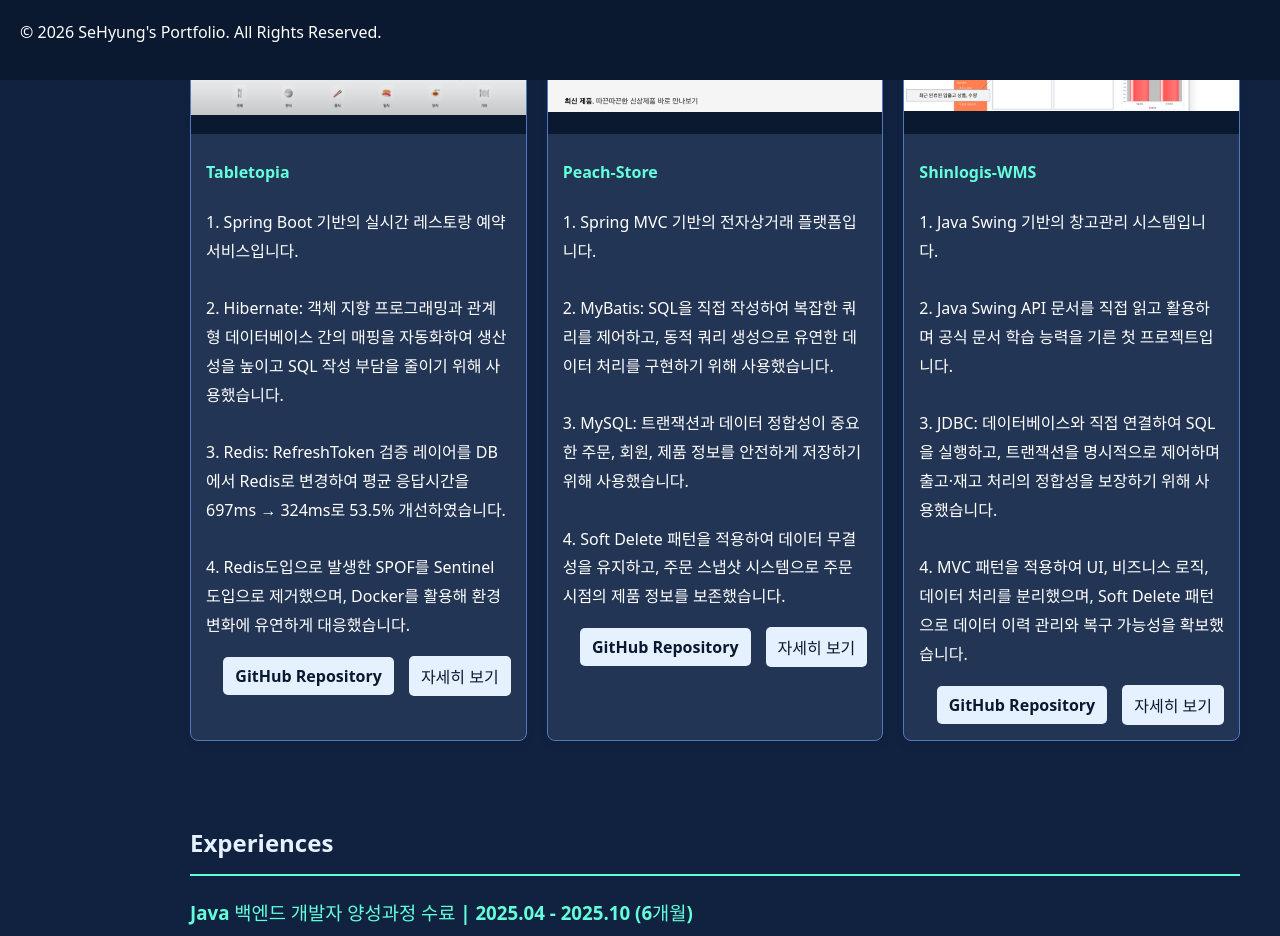
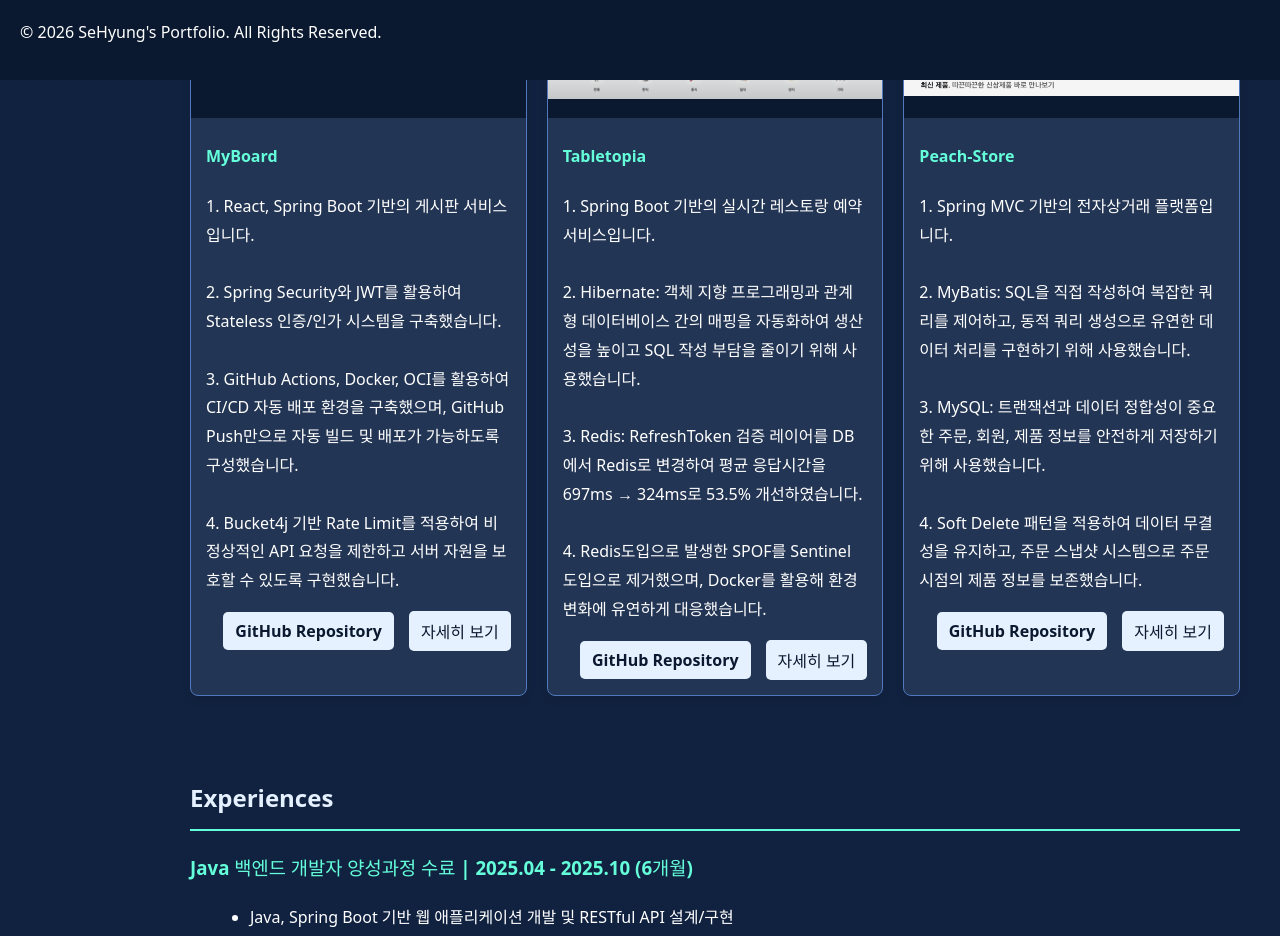
Before and after one commit to sh-Dang/portfolio, a React (Vite) app: page / in a window 1280 px wide. Shown: the part 720-1656 px from the top of the page. Built offline with nearby package versions, Linux system fonts and the light colour scheme.

Commit message:
Shinlogis  프로젝트태그 삭제, Myboard프로젝트 태그 추가

```diff
--- a/src/pages/About.jsx
+++ b/src/pages/About.jsx
@@ -48,7 +48,7 @@ const About = () => {
           <p>
             E-mail : henrys200632@gmail.com<br></br>
             Phone : 010-9009-0592
-
+            </p>
       <div className="social-links">
         <a href="https://github.com/sh-Dang" target="_blank" rel="noopener noreferrer" className="social-link">
           <img src={`https://github.com/fluidicon.png`} alt="GitHub" className="social-icon" />
@@ -59,8 +59,6 @@ const About = () => {
           <span>블로그</span>
         </a>
       </div>
-
-          </p>
         </div>
       </div>
     </motion.div>
--- a/src/pages/Projects.jsx
+++ b/src/pages/Projects.jsx
@@ -2,6 +2,7 @@ import React, { useState } from 'react';
 import { motion } from 'framer-motion';
 import Modal from '../components/Modal';
 import './Projects.css';
+import { details } from 'framer-motion/client';
 
 const pageVariants = {
   initial: {
@@ -26,8 +27,93 @@ const pageTransition = {
 
 const projects = [
   {
+    title: 'MyBoard',
+    description:
+      '1. React, Spring Boot 기반의 게시판 서비스입니다.\n\n' +
+      '2. Spring Security와 JWT를 활용하여 Stateless 인증/인가 시스템을 구축했습니다.\n\n' +
+      '3. GitHub Actions, Docker, OCI를 활용하여 CI/CD 자동 배포 환경을 구축했으며, GitHub Push만으로 자동 빌드 및 배포가 가능하도록 구성했습니다.\n\n' +
+      '4. Bucket4j 기반 Rate Limit를 적용하여 비정상적인 API 요청을 제한하고 서버 자원을 보호할 수 있도록 구현했습니다.',
+    period: '2026.03.04 ~ 진행 중',
+    team: '1인 개발',
+    detailedDescription: [
+      {
+        title: '개요',
+        content:
+          'React와 Spring Boot 기반으로 구현한 게시판 서비스입니다.\n\n' +
+          '단순 CRUD 구현에 그치지 않고, JWT 기반 인증/인가, Rate Limit, Docker, GitHub Actions, OCI 배포를 적용하여 실제 운영 환경을 고려한 백엔드 아키텍처 구축에 중점을 두었습니다.\n\n' +
+          'CI/CD 파이프라인을 구성하여 GitHub Push만으로 자동 빌드 및 배포가 가능하도록 구현했으며, Spring Security 기반의 권한 처리와 예외 응답 표준화 등을 통해 안정적인 서비스 구조를 설계했습니다.',
+      },
+      {
+        title: 'Skills',
+        content:
+          '- Backend : Java, Spring Boot, Spring Security, JPA/Hibernate, JWT\n' +
+          '- Frontend : React, JavaScript, HTML5, CSS3\n' +
+          '- Database : MySQL\n' +
+          '- Infra & DevOps : Docker, GitHub Actions, Oracle Cloud Infrastructure(OCI)\n' +
+          '- Tools : Gradle, Git, GitHub, Lombok',
+      },
+      {
+        title: 'JWT 기반 인증/인가 시스템',
+        content:
+          '### AS-IS\n' +
+          '- 세션 기반 인증 방식은 서버 메모리 사용량 증가 및 확장성에 한계 존재\n' +
+          '- 서버 확장 시 세션 공유(Session Clustering) 문제 발생 가능\n\n' +
+          '### TO-BE\n' +
+          '- Spring Security와 JWT를 활용한 Stateless 인증 구조 적용\n' +
+          '- Custom Filter 및 Security Context 기반 인증 처리 구현',
+      },
+      {
+        title: 'CI/CD 자동 배포 구축',
+        content:
+          '### AS-IS\n' +
+          '- 코드 수정 후 수동 빌드 및 서버 배포 필요\n' +
+          '- 배포 과정에서 휴먼 에러 발생 가능\n' +
+          '- 운영 서버 반영 과정이 비효율적\n\n' +
+          '### TO-BE\n' +
+          '- GitHub Actions 기반 CI/CD 파이프라인 구축\n' +
+          '- GitHub Push 시 자동 테스트 및 빌드 수행\n' +
+          '- Docker Image 생성 후 Docker Hub에 Push\n' +
+          '- OCI 서버에서 최신 컨테이너 자동 배포\n' +
+          '- 배포 자동화를 통해 운영 효율성과 배포 안정성 향상',
+      },
+      {
+        title: 'Rate Limit 적용',
+        content:
+          '### 문제 상황\n' +
+          '- 외부 사용자 접근이 가능한 환경에서 과도한 API 요청 발생 가능\n' +
+          '- 인증 및 게시글 API에 대한 무차별 요청 위험 존재\n\n' +
+          '### 해결\n' +
+          '- Bucket4j 기반 Rate Limit 적용\n' +
+          '- IP 기준 요청 횟수 제한 구현\n' +
+          '- JwtAuthenticationFilter 이전에 필터를 배치하여 비정상 요청 선제 차단\n' +
+          '- 서버 자원 보호 및 API 안정성 향상',
+      },
+      {
+        title: '개선할 점',
+        content:
+          '- 테스트 코드 및 CI 단계 자동화 강화\n' +
+          '- Redis 캐싱 전략을 적용하여 RefreshToken 로직 추가 및 조회 성능 개선 \n' +
+          '- 이미지 업로드 기능을 도입하여 사용자 경험 및 게시글 표현력 향상 필요 ',
+      },
+      {
+        title: '회고',
+        content:
+          '이번 프로젝트를 통해 단순 기능 구현을 넘어, 실제 운영 환경을 고려한 백엔드 서비스 구조를 고민할 수 있었습니다.\n\n' +
+          'JWT 기반 인증/인가, Docker 기반 컨테이너 환경, GitHub Actions를 활용한 CI/CD 자동 배포까지 직접 구축하며 서비스 운영 흐름 전반을 경험했습니다.\n\n' +
+          '특히 배포 자동화 과정에서 환경 변수 관리, Docker 이미지 버전 관리, 서버 배포 흐름 등을 다루며 DevOps 영역에 대한 이해도를 높일 수 있었습니다.\n\n' +
+          '또한 Spring Security Filter Chain 구조와 인증 처리 흐름을 직접 구현하면서 보안 아키텍처에 대한 이해도 함께 향상시킬 수 있었습니다.',
+      },
+    ],
+    imageUrl: `${import.meta.env.BASE_URL}boardcicd.png`,
+    githubUrl: 'https://github.com/sh-Dang/boardcicd',
+  },
+  {
     title: 'Tabletopia',
-    description: '1. Spring Boot 기반의 실시간 레스토랑 예약 서비스입니다. \n\n2. Hibernate: 객체 지향 프로그래밍과 관계형 데이터베이스 간의 매핑을 자동화하여 생산성을 높이고 SQL 작성 부담을 줄이기 위해 사용했습니다.\n\n 3. Redis: RefreshToken 검증 레이어를 DB에서 Redis로 변경하여 평균 응답시간을 697ms → 324ms로 53.5% 개선하였습니다. \n\n 4. Redis도입으로 발생한 SPOF를 Sentinel 도입으로 제거했으며, Docker를 활용해 환경 변화에 유연하게 대응했습니다.',
+    description:
+    '1. Spring Boot 기반의 실시간 레스토랑 예약 서비스입니다. \n\n' +
+    '2. Hibernate: 객체 지향 프로그래밍과 관계형 데이터베이스 간의 매핑을 자동화하여 생산성을 높이고 SQL 작성 부담을 줄이기 위해 사용했습니다.\n\n' +
+    '3. Redis: RefreshToken 검증 레이어를 DB에서 Redis로 변경하여 평균 응답시간을 697ms → 324ms로 53.5% 개선하였습니다. \n\n' +
+    '4. Redis도입으로 발생한 SPOF를 Sentinel 도입으로 제거했으며, Docker를 활용해 환경 변화에 유연하게 대응했습니다.',
     period: '2025.09.08 ~ 2025.10.20 (6주)',
     team: '5명',
     detailedDescription: [
@@ -69,7 +155,11 @@ const projects = [
   },
   {
     title: 'Peach-Store',
-    description: '1. Spring MVC 기반의 전자상거래 플랫폼입니다. \n\n2. MyBatis: SQL을 직접 작성하여 복잡한 쿼리를 제어하고, 동적 쿼리 생성으로 유연한 데이터 처리를 구현하기 위해 사용했습니다. \n\n3. MySQL: 트랜잭션과 데이터 정합성이 중요한 주문, 회원, 제품 정보를 안전하게 저장하기 위해 사용했습니다. \n\n4. Soft Delete 패턴을 적용하여 데이터 무결성을 유지하고, 주문 스냅샷 시스템으로 주문 시점의 제품 정보를 보존했습니다.',
+    description:
+    '1. Spring MVC 기반의 전자상거래 플랫폼입니다. \n\n' +
+    '2. MyBatis: SQL을 직접 작성하여 복잡한 쿼리를 제어하고, 동적 쿼리 생성으로 유연한 데이터 처리를 구현하기 위해 사용했습니다. \n\n' +
+    '3. MySQL: 트랜잭션과 데이터 정합성이 중요한 주문, 회원, 제품 정보를 안전하게 저장하기 위해 사용했습니다. \n\n' +
+    '4. Soft Delete 패턴을 적용하여 데이터 무결성을 유지하고, 주문 스냅샷 시스템으로 주문 시점의 제품 정보를 보존했습니다.',
     period: '2025.07.10 ~ 2025.08.05 (4주)',
     team: '5명',
     detailedDescription: [
@@ -110,48 +200,48 @@ const projects = [
     githubUrl: 'https://github.com/zero5ive/Peach-Store',
 
   },
-  {
-    title: 'Shinlogis-WMS',
-    description: '1. Java Swing 기반의 창고관리 시스템입니다. \n\n2. Java Swing API 문서를 직접 읽고 활용하며 공식 문서 학습 능력을 기른 첫 프로젝트입니다.\n\n3. JDBC: 데이터베이스와 직접 연결하여 SQL을 실행하고, 트랜잭션을 명시적으로 제어하며 출고·재고 처리의 정합성을 보장하기 위해 사용했습니다. \n\n4. MVC 패턴을 적용하여 UI, 비즈니스 로직, 데이터 처리를 분리했으며, Soft Delete 패턴으로 데이터 이력 관리와 복구 가능성을 확보했습니다.',
-    period: '2025.06.02 ~ 2025.06.29 (4주)',
-    team: '5명',
-    detailedDescription: [
-      {
-        title: '개요',
-        content: '창고 내 입고·출고·재고·보관을 종합적으로 관리하는 경량형 창고관리(WMS) 시스템입니다.\n\n실제 물류 프로세스(공급사 → 창고 → 지점)의 흐름을 기반으로, 출고 처리와 재고 차감, 파손 관리 등 핵심 업무를 수행할 수 있도록 설계되었습니다.',
-      },
-      {
-        title: '역할',
-        content: 'Java Swing 기반 클라이언트에서 출고(Outbound) 기능과 주문 조회 기능을 개발했습니다.\n\n1. 출고 예정 목록 조회, 주문 상세 조회 화면 구현\n2. 출고 확정 시 재고 차감 및 입출고 기록 저장 로직 개발\n3. 주문 데이터 필터 검색 기능 구현\n4. JDBC 기반 DAO 구성 및 SQL 작성',
-      },
-      {
-        title: 'Skills',
-        content: 'Backend : Java, JDBC \n\nFrontend(UI) : Java Swing\n\nDatabase : MySQL',
-      },
-      {
-        title: '출고(Outbound) 기능',
-        content: '### AS-IS\n- 기존 출고 흐름이 정리되어 있지 않아 작업자가 물류 프로세스를 단계별로 확인하기 어려웠음\n- 재고 차감, 출고 기록 저장, 파손 처리 등 각 기능이 분리되어 있어 연계 작업 중 데이터 불일치 가능성이 존재\n\n### TO-BE\n- 출고 조회 → 상세 확인 → 출고 확정까지 이어지는 단일 프로세스 흐름 완성\n- 출고 확정 시\n- 재고 자동 차감\n- 출고 기록 저장\n- 출고 상세 테이블 기록까지 일괄 처리\n- 파손/부분 출고 등 예외 처리 로직 반영\n- Swing UI와 DAO 로직 연동으로 실제 현장의 물류 처리 흐름을 반영',
-      },
-      {
-        title: '주문 조회(Order Inquiry)',
-        content: '### AS-IS\n- 주문을 창고/지점별로 필터링하거나 상세 데이터를 확인하는 기능이 부재\n- 주문번호로만 관리되어 작업 편의성이 떨어짐\n\n### TO-BE\n- 창고·지점 기준 주문 검색 기능 추가\n- 주문 상세 팝업 구현으로 제품별 수량/상세 정보 확인 가능\n- UI에서 검색 조건 선택 → DB 조회 → 테이블 렌더링 구조로 개선',
-      },
-      {
-        title: 'Soft Delete 적용',
-        content: '### AS-IS\n- 출고/주문 관련 기록을 삭제하면 데이터 추적이 불가능\n- 테스트 과정에서 실수로 삭제하면 데이터 무결성 붕괴 가능\n\n### TO-BE\n- 주요 테이블에 `is_active` 플래그 추가\n- 실제 삭제 대신 상태값 변경 방식으로 처리\n- 로그·이력 관리가 쉬워지고, 테스트 시 복구도 가능',
-      },
-      {
-        title: '개선할 점',
-        content: '- 출고 프로세스에 대한 로그 시스템 추가\n- 입고/재고 모듈과의 연동 강화\n- 실제 트랜잭션 기반 처리로 확장(SPRING 전환 시도 가능)',
-      },
-      {
-        title: '회고',
-        content: 'Java를 이용한 첫 팀 프로젝트로 팀원들과 역할을 분배해 협업하면서 UI 흐름 설계, 프로젝트의 방향성 통일등의 협업 경험을 할 수 있었고, 업무 도메인에 대한 이해와 웹 애플리케이션의 구조에 대해 이해할 수 있었습니다.\n나아가 입고, 저장, 출고, 재고차감의 일련의 과정들을 하나의 흐름으로 연결하면서 데이터 정합성의 중요성을 느낄 수 있었습니다.\n마지막으로 Java Swing GUI를 통한 개발로 비전공자였던 저에게 API문서 학습 및 API활용연습을 익혀 개발자로서 기초를 닦는데 도움이 된 프로젝트였습니다.'
-      },
-    ],
-    imageUrl: `${import.meta.env.BASE_URL}shinlogis.png`,
-    githubUrl: 'https://github.com/zero5ive/Shinlogis-WMS',
-  },
+  // {
+  //   title: 'Shinlogis-WMS',
+  //   description: '1. Java Swing 기반의 창고관리 시스템입니다. \n\n2. Java Swing API 문서를 직접 읽고 활용하며 공식 문서 학습 능력을 기른 첫 프로젝트입니다.\n\n3. JDBC: 데이터베이스와 직접 연결하여 SQL을 실행하고, 트랜잭션을 명시적으로 제어하며 출고·재고 처리의 정합성을 보장하기 위해 사용했습니다. \n\n4. MVC 패턴을 적용하여 UI, 비즈니스 로직, 데이터 처리를 분리했으며, Soft Delete 패턴으로 데이터 이력 관리와 복구 가능성을 확보했습니다.',
+  //   period: '2025.06.02 ~ 2025.06.29 (4주)',
+  //   team: '5명',
+  //   detailedDescription: [
+  //     {
+  //       title: '개요',
+  //       content: '창고 내 입고·출고·재고·보관을 종합적으로 관리하는 경량형 창고관리(WMS) 시스템입니다.\n\n실제 물류 프로세스(공급사 → 창고 → 지점)의 흐름을 기반으로, 출고 처리와 재고 차감, 파손 관리 등 핵심 업무를 수행할 수 있도록 설계되었습니다.',
+  //     },
+  //     {
+  //       title: '역할',
+  //       content: 'Java Swing 기반 클라이언트에서 출고(Outbound) 기능과 주문 조회 기능을 개발했습니다.\n\n1. 출고 예정 목록 조회, 주문 상세 조회 화면 구현\n2. 출고 확정 시 재고 차감 및 입출고 기록 저장 로직 개발\n3. 주문 데이터 필터 검색 기능 구현\n4. JDBC 기반 DAO 구성 및 SQL 작성',
+  //     },
+  //     {
+  //       title: 'Skills',
+  //       content: 'Backend : Java, JDBC \n\nFrontend(UI) : Java Swing\n\nDatabase : MySQL',
+  //     },
+  //     {
+  //       title: '출고(Outbound) 기능',
+  //       content: '### AS-IS\n- 기존 출고 흐름이 정리되어 있지 않아 작업자가 물류 프로세스를 단계별로 확인하기 어려웠음\n- 재고 차감, 출고 기록 저장, 파손 처리 등 각 기능이 분리되어 있어 연계 작업 중 데이터 불일치 가능성이 존재\n\n### TO-BE\n- 출고 조회 → 상세 확인 → 출고 확정까지 이어지는 단일 프로세스 흐름 완성\n- 출고 확정 시\n- 재고 자동 차감\n- 출고 기록 저장\n- 출고 상세 테이블 기록까지 일괄 처리\n- 파손/부분 출고 등 예외 처리 로직 반영\n- Swing UI와 DAO 로직 연동으로 실제 현장의 물류 처리 흐름을 반영',
+  //     },
+  //     {
+  //       title: '주문 조회(Order Inquiry)',
+  //       content: '### AS-IS\n- 주문을 창고/지점별로 필터링하거나 상세 데이터를 확인하는 기능이 부재\n- 주문번호로만 관리되어 작업 편의성이 떨어짐\n\n### TO-BE\n- 창고·지점 기준 주문 검색 기능 추가\n- 주문 상세 팝업 구현으로 제품별 수량/상세 정보 확인 가능\n- UI에서 검색 조건 선택 → DB 조회 → 테이블 렌더링 구조로 개선',
+  //     },
+  //     {
+  //       title: 'Soft Delete 적용',
+  //       content: '### AS-IS\n- 출고/주문 관련 기록을 삭제하면 데이터 추적이 불가능\n- 테스트 과정에서 실수로 삭제하면 데이터 무결성 붕괴 가능\n\n### TO-BE\n- 주요 테이블에 `is_active` 플래그 추가\n- 실제 삭제 대신 상태값 변경 방식으로 처리\n- 로그·이력 관리가 쉬워지고, 테스트 시 복구도 가능',
+  //     },
+  //     {
+  //       title: '개선할 점',
+  //       content: '- 출고 프로세스에 대한 로그 시스템 추가\n- 입고/재고 모듈과의 연동 강화\n- 실제 트랜잭션 기반 처리로 확장(SPRING 전환 시도 가능)',
+  //     },
+  //     {
+  //       title: '회고',
+  //       content: 'Java를 이용한 첫 팀 프로젝트로 팀원들과 역할을 분배해 협업하면서 UI 흐름 설계, 프로젝트의 방향성 통일등의 협업 경험을 할 수 있었고, 업무 도메인에 대한 이해와 웹 애플리케이션의 구조에 대해 이해할 수 있었습니다.\n나아가 입고, 저장, 출고, 재고차감의 일련의 과정들을 하나의 흐름으로 연결하면서 데이터 정합성의 중요성을 느낄 수 있었습니다.\n마지막으로 Java Swing GUI를 통한 개발로 비전공자였던 저에게 API문서 학습 및 API활용연습을 익혀 개발자로서 기초를 닦는데 도움이 된 프로젝트였습니다.'
+  //     },
+  //   ],
+  //   imageUrl: `${import.meta.env.BASE_URL}shinlogis.png`,
+  //   githubUrl: 'https://github.com/zero5ive/Shinlogis-WMS',
+  // },
 ];
 
 const Projects = () => {
```
Also changed, not shown: public/boardcicd.png (added), 1 other file (tests, documents, lock files or other folders).
